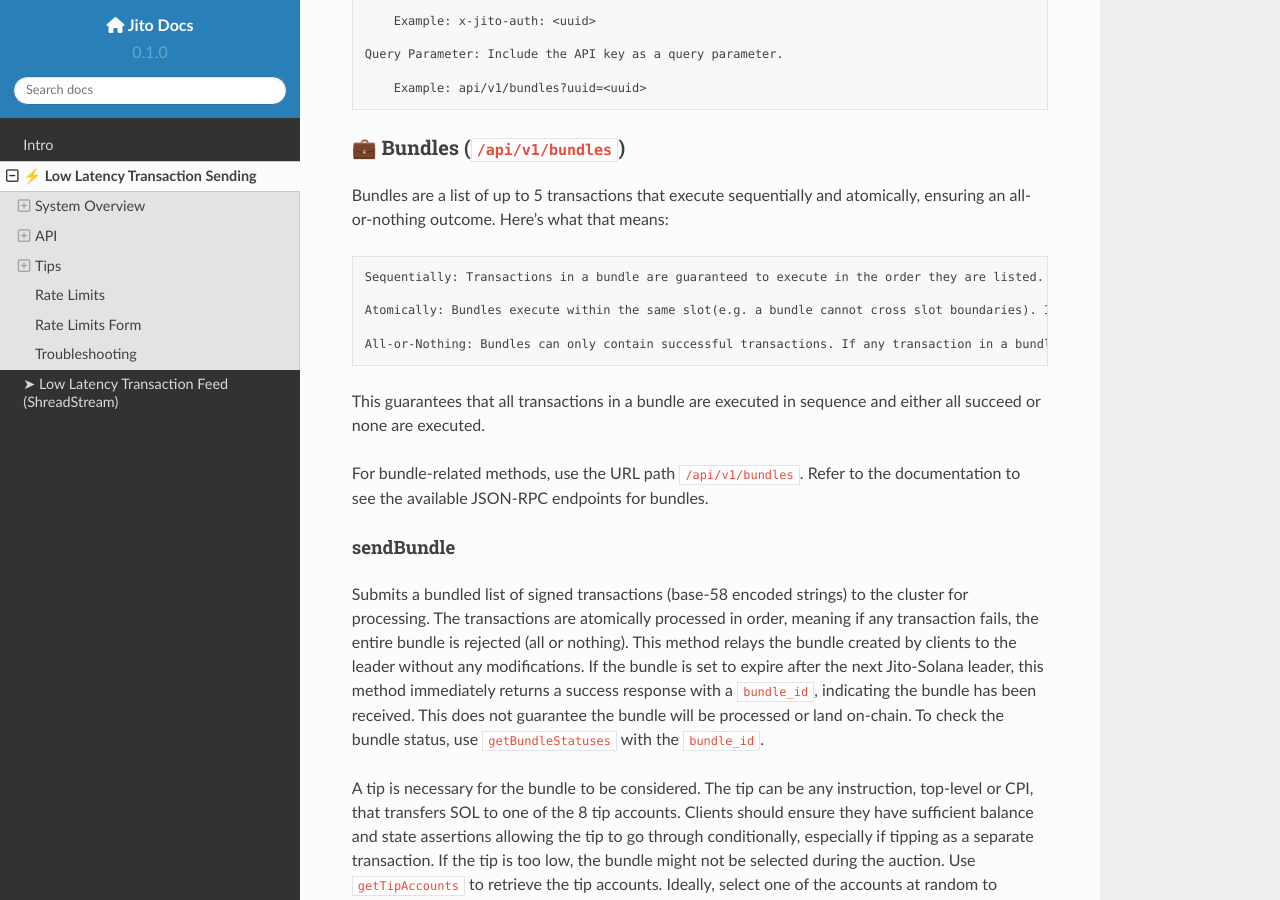
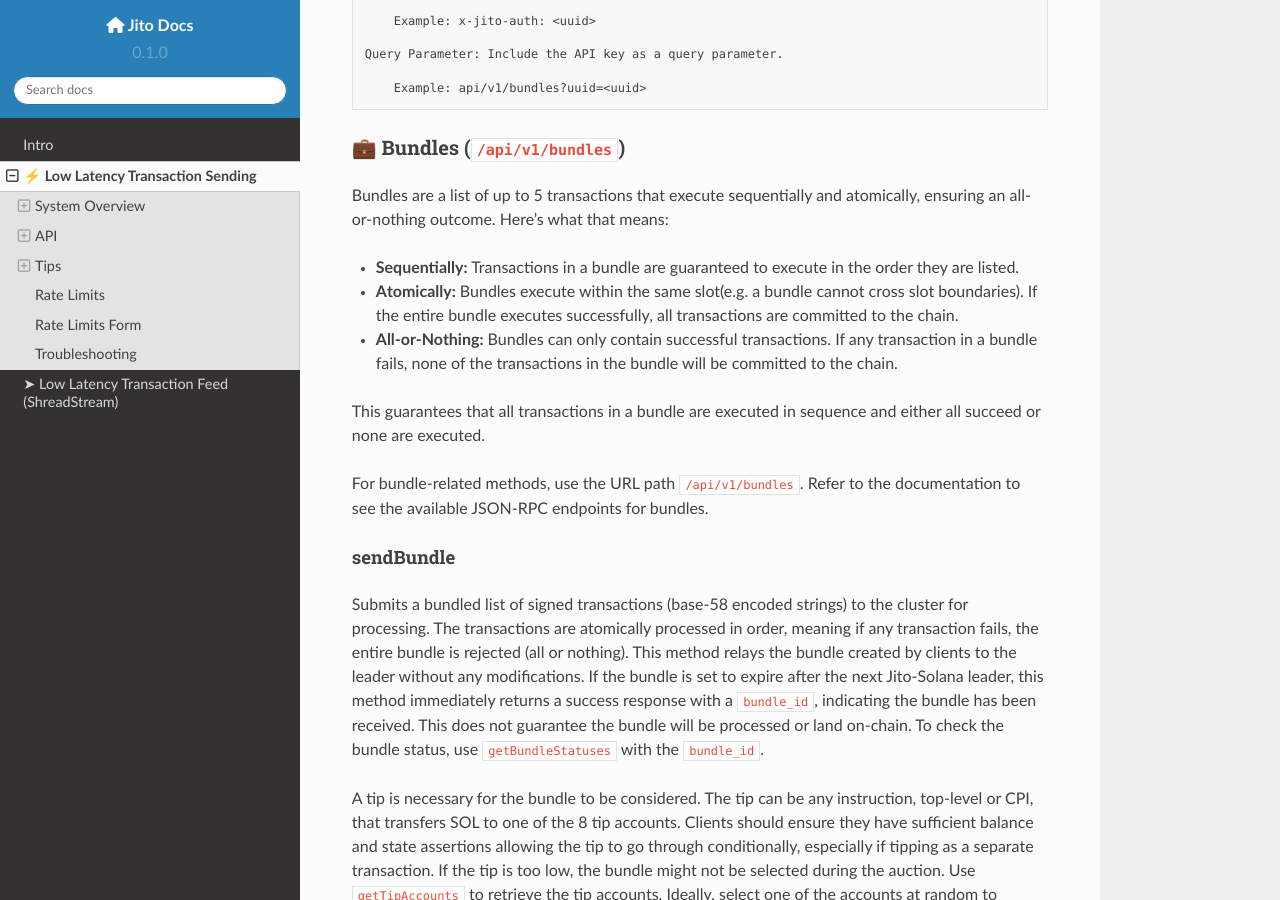
Before and after one commit to jito-labs/jito-docs, a Sphinx documentation site: the page built from docs/source/lowlatencytxnsend.md, in a window 1280 px wide and 900 px high, scrolled down 3833 px. Built offline with Sphinx 7.4.7 and the Read the Docs theme 2.0.0, drawn with Linux system fonts in a browser that asks for light colours; some of the changed lines change nothing that is shown.

Commit message:
Resolve issue #13 (#20)

```diff
--- a/docs/source/lowlatencytxnsend.md
+++ b/docs/source/lowlatencytxnsend.md
@@ -127,11 +127,9 @@
 
 Bundles are a list of up to 5 transactions that execute sequentially and atomically, ensuring an all-or-nothing outcome. Here’s what that means:
 
-    Sequentially: Transactions in a bundle are guaranteed to execute in the order they are listed.
-
-    Atomically: Bundles execute within the same slot(e.g. a bundle cannot cross slot boundaries). If the entire bundle executes successfully, all transactions are committed to the chain.
-
-    All-or-Nothing: Bundles can only contain successful transactions. If any transaction in a bundle fails, none of the transactions in the bundle will be committed to the chain.
+  - **Sequentially:** Transactions in a bundle are guaranteed to execute in the order they are listed.
+  - **Atomically:** Bundles execute within the same slot(e.g. a bundle cannot cross slot boundaries). If the entire bundle executes successfully, all transactions are committed to the chain.
+  - **All-or-Nothing:** Bundles can only contain successful transactions. If any transaction in a bundle fails, none of the transactions in the bundle will be committed to the chain.
 
 This guarantees that all transactions in a bundle are executed in sequence and either all succeed or none are executed.
 
```
